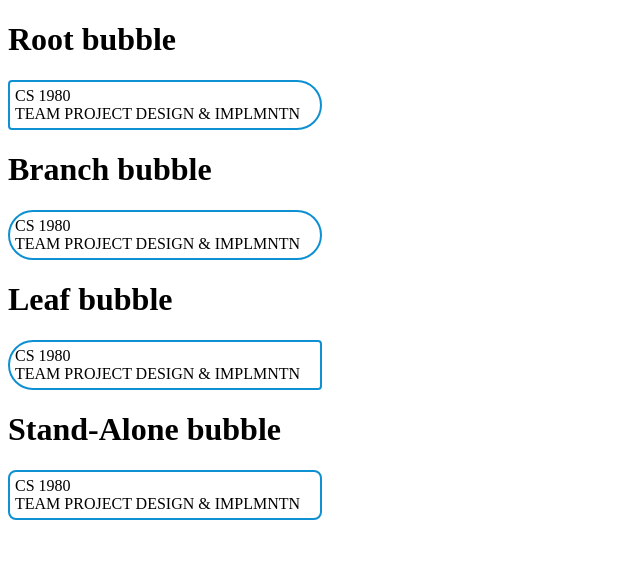
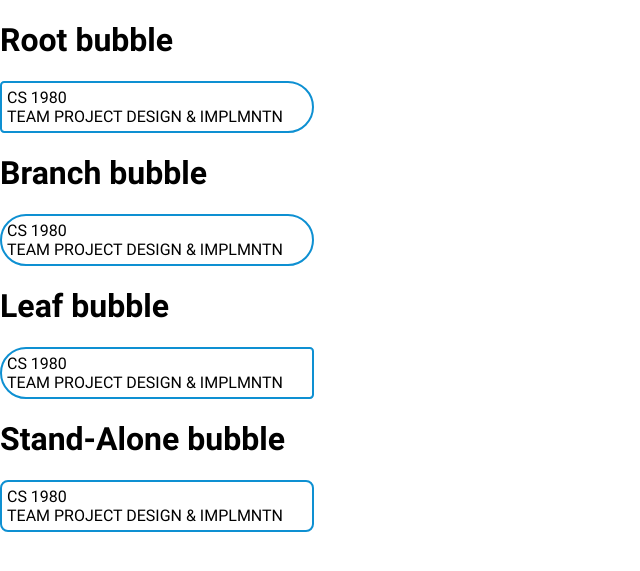
Before and after one commit to AltinaXIV/DegreePathwaysCapstone, a PHP site: page /demo/class-bubble.php in a window 1280 px wide. Shown: the top 571 px of the page, without its empty margins (0-640 px from the left). Run offline with PHP 8.4, Linux system fonts and the light colour scheme.

Commit message:
Fully implement new font.

```diff
--- a/htdocs/css/default.css
+++ b/htdocs/css/default.css
@@ -1,9 +1,13 @@
 @import "app-bar.css";
 @import "left-nav.css";
 @import "md-animations/ripple.css";
+@import "fonts.css";
 
 html, body {
     margin: 0;
+    font-family: "Roboto", sans-serif;
+    font-weight: 400;
+    font-style: normal;
 }
 
 .table.pathway-body {
--- /dev/null
+++ b/htdocs/css/fonts.css
@@ -0,0 +1,83 @@
+@font-face {
+    font-family: "Roboto";
+    font-style: normal;
+    font-weight: 900;
+    src: url("/fonts/Roboto-Black.ttf") format("truetype");
+}
+
+@font-face {
+    font-family: "Roboto";
+    font-style: italic;
+    font-weight: 900;
+    src: url("/fonts/Roboto-BlackItalic.ttf") format("truetype");
+}
+
+@font-face {
+    font-family: "Roboto";
+    font-style: normal;
+    font-weight: 700;
+    src: url("/fonts/Roboto-Bold.ttf") format("truetype");
+}
+
+@font-face {
+    font-family: "Roboto";
+    font-style: italic;
+    font-weight: 700;
+    src: url("/fonts/Roboto-BoldItalic.ttf") format("truetype");
+}
+
+@font-face {
+    font-family: "Roboto";
+    font-style: italic;
+    font-weight: 400;
+    src: url("/fonts/Roboto-Italic.ttf") format("truetype");
+}
+
+@font-face {
+    font-family: "Roboto";
+    font-style: normal;
+    font-weight: 300;
+    src: url("/fonts/Roboto-Light.ttf") format("truetype");
+}
+
+@font-face {
+    font-family: "Roboto";
+    font-style: italic;
+    font-weight: 300;
+    src: url("/fonts/Roboto-LightItalic.ttf") format("truetype");
+}
+
+@font-face {
+    font-family: "Roboto";
+    font-style: normal;
+    font-weight: 500;
+    src: url("/fonts/Roboto-Medium.ttf") format("truetype");
+}
+
+@font-face {
+    font-family: "Roboto";
+    font-style: italic;
+    font-weight: 500;
+    src: url("/fonts/Roboto-MediumItalic.ttf") format("truetype");
+}
+
+@font-face {
+    font-family: "Roboto";
+    font-style: normal;
+    font-weight: 400;
+    src: url("/fonts/Roboto-Regular.ttf") format("truetype");
+}
+
+@font-face {
+    font-family: "Roboto";
+    font-style: normal;
+    font-weight: 100;
+    src: url("/fonts/Roboto-Thin.ttf") format("truetype");
+}
+
+@font-face {
+    font-family: "Roboto";
+    font-style: italic;
+    font-weight: 100;
+    src: url("/fonts/Roboto-ThinItalic.ttf") format("truetype");
+}
--- a/htdocs/demo/class-bubble.php
+++ b/htdocs/demo/class-bubble.php
@@ -39,6 +39,7 @@
     <head>
         <meta charset="UTF-8">
         <title>DEMO - Class Bubbles</title>
+        <link rel="stylesheet" type="text/css" href="/css/default.css">
     </head>
     <body>
         <?php include '../template/bubbleElements.html' ?>
```
